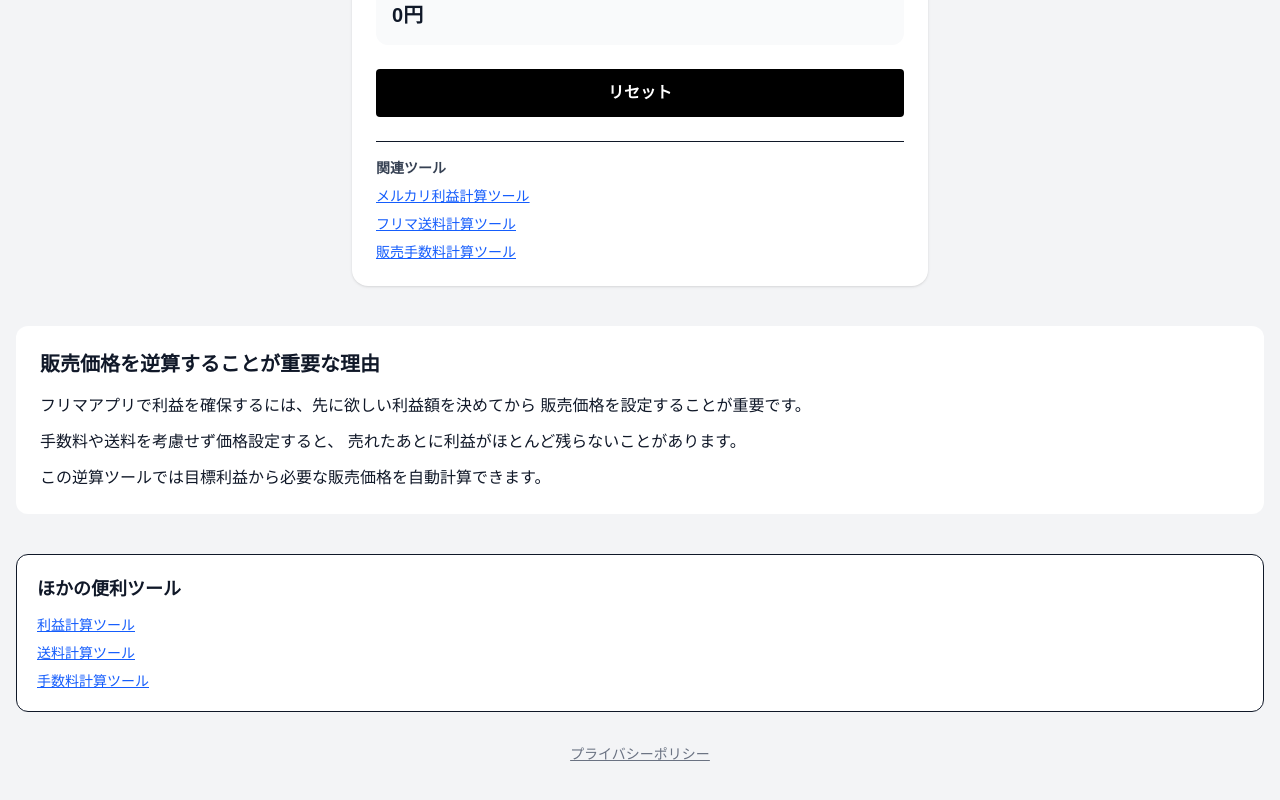
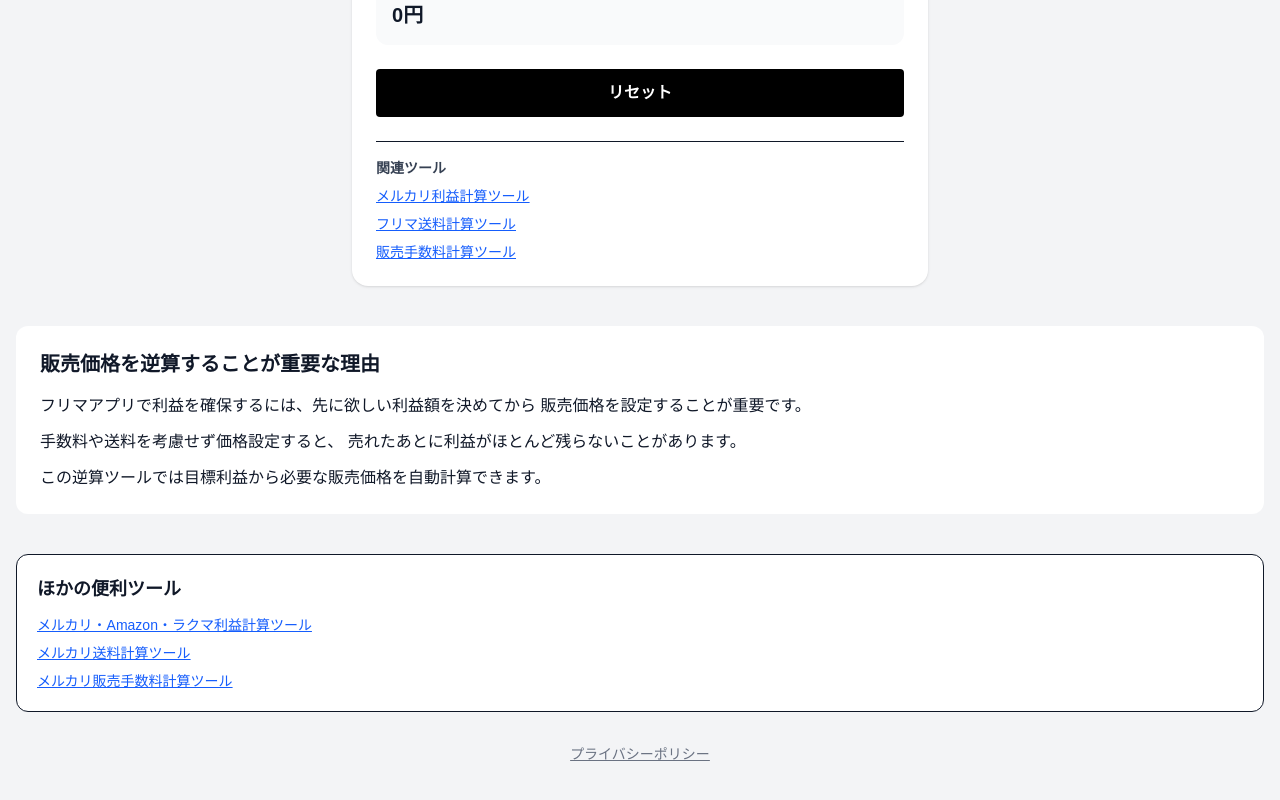
Before and after one commit to antfarm-lab/price-reverse-calc, a Next.js app: page / in a window 1280 px wide. Shown: the part 461-1261 px from the top of the page. Built offline with nearby package versions, Linux system fonts and the light colour scheme.

Commit message:
improve internal link seo

```diff
--- a/app/page.tsx
+++ b/app/page.tsx
@@ -122,13 +122,13 @@
   <h2 className="mb-3 text-lg font-bold">ほかの便利ツール</h2>
   <div className="grid gap-2 text-sm">
     <a className="text-blue-600 underline" href="https://calc-tools-mauve.vercel.app/">
-      利益計算ツール
+      メルカリ・Amazon・ラクマ利益計算ツール
     </a>
     <a className="text-blue-600 underline" href="https://shipping-calc-olive.vercel.app/">
-      送料計算ツール
+      メルカリ送料計算ツール
     </a>
     <a className="text-blue-600 underline" href="https://fee-calc-seven.vercel.app/">
-      手数料計算ツール
+      メルカリ販売手数料計算ツール
     </a>
   </div>
 </section>
```
